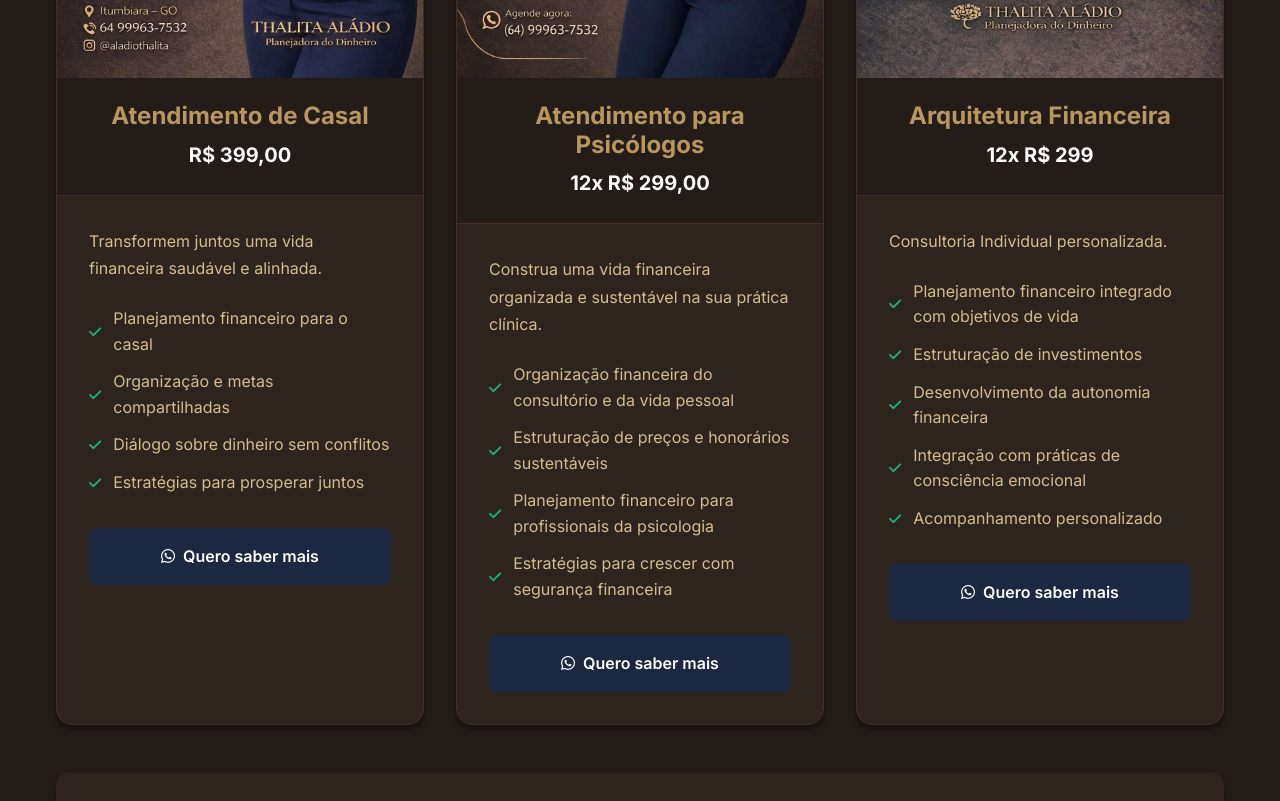
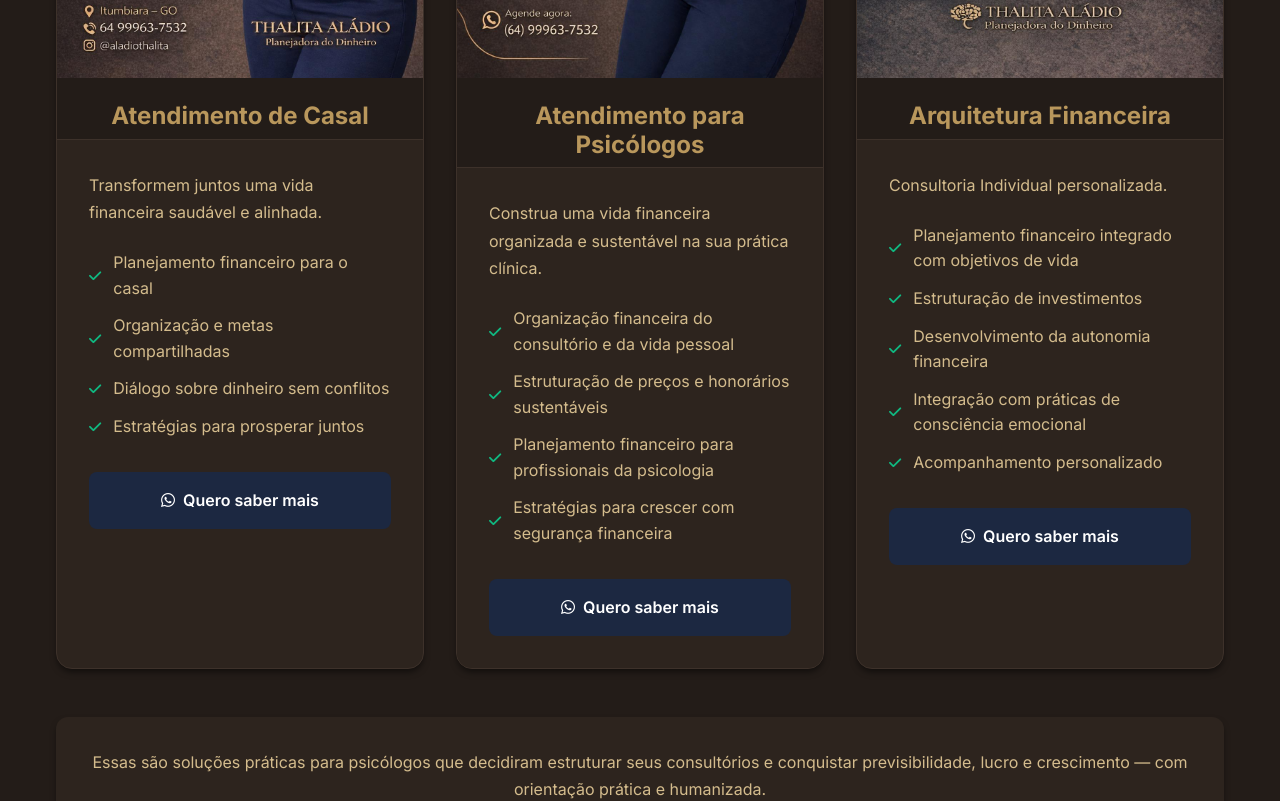
Before and after one commit to caiodevzz/thalita-aladio-site, a React (Create React App) app: page / in a window 1280 px wide. Shown: the part 5040-5841 px from the top of the page. Built offline with nearby package versions, Linux system fonts and the light colour scheme; the HTML template or start-up script is replaced by a standard one.

Commit message:
feat: remover todos os preços e a seção de preços do site

```diff
--- a/src/App.js
+++ b/src/App.js
@@ -8,7 +8,6 @@ import GallerySection from './components/sections/GallerySection';
 import ServicesSection from './components/sections/ServicesSection';
 import ProgramSection from './components/sections/ProgramSection';
 import TestimonialsSection from './components/sections/TestimonialsSection';
-import PricingSection from './components/sections/PricingSection';
 import ContactSection from './components/sections/ContactSection';
 import Footer from './components/ui/Footer';
 import './App.css';
@@ -25,7 +24,6 @@ function App() {
       <GallerySection />
       <ServicesSection />
       <TestimonialsSection />
-      <PricingSection />
       <ContactSection />
       <Footer />
     </div>
--- a/src/components/sections/ServicesSection.js
+++ b/src/components/sections/ServicesSection.js
@@ -37,7 +37,6 @@ const ServicesSection = () => {
                   <img src={service.image} alt={service.title} className="service-flyer-img" />
                 </div>
                 <h3>{service.title}</h3>
-                <div className="service-price">{service.price}</div>
               </div>
 
               <div className="service-body">
--- a/src/constants/index.js
+++ b/src/constants/index.js
@@ -65,9 +65,8 @@ export const SERVICES = [
     icon: 'fas fa-heart',
     title: 'Atendimento de Casal',
     description: 'Transformem juntos uma vida financeira saudável e alinhada.',
-    price: 'R$ 399,00',
     image: THALITA_PHOTOS.flyers.casal,
-    whatsappMessage: 'Olá Thalita! Gostaria de saber mais sobre o *Atendimento de Casal*. Vi no site que o investimento é de R$ 399,00. Como funciona o agendamento?',
+    whatsappMessage: 'Olá Thalita! Gostaria de saber mais sobre o *Atendimento de Casal*. Como funciona o agendamento?',
     features: [
       'Planejamento financeiro para o casal',
       'Organização e metas compartilhadas',
@@ -80,9 +79,8 @@ export const SERVICES = [
     icon: 'fas fa-brain',
     title: 'Atendimento para Psicólogos',
     description: 'Construa uma vida financeira organizada e sustentável na sua prática clínica.',
-    price: '12x R$ 299,00',
     image: THALITA_PHOTOS.flyers.psicologos,
-    whatsappMessage: 'Oi Thalita! Tenho interesse no *Atendimento para Psicólogos*. Vi os detalhes no site e gostaria de entender melhor como funciona o acompanhamento anual de 12x R$ 299,00.',
+    whatsappMessage: 'Oi Thalita! Tenho interesse no *Atendimento para Psicólogos*. Vi os detalhes no site e gostaria de entender melhor como funciona o acompanhamento anual.',
     popular: true,
     features: [
       'Organização financeira do consultório e da vida pessoal',
@@ -96,9 +94,8 @@ export const SERVICES = [
     icon: 'fas fa-vault',
     title: 'Arquitetura Financeira',
     description: 'Consultoria Individual personalizada.',
-    price: '12x R$ 299',
     image: THALITA_PHOTOS.flyers.individual,
-    whatsappMessage: 'Olá! Gostaria de informações sobre a *Arquitetura Financeira (Consultoria Individual)*. Vi no site o valor de 12x R$ 299 e gostaria de tirar algumas dúvidas.',
+    whatsappMessage: 'Olá! Gostaria de informações sobre a *Arquitetura Financeira (Consultoria Individual)*. Vi no site e gostaria de tirar algumas dúvidas.',
     features: [
       'Planejamento financeiro integrado com objetivos de vida',
       'Estruturação de investimentos',
```
